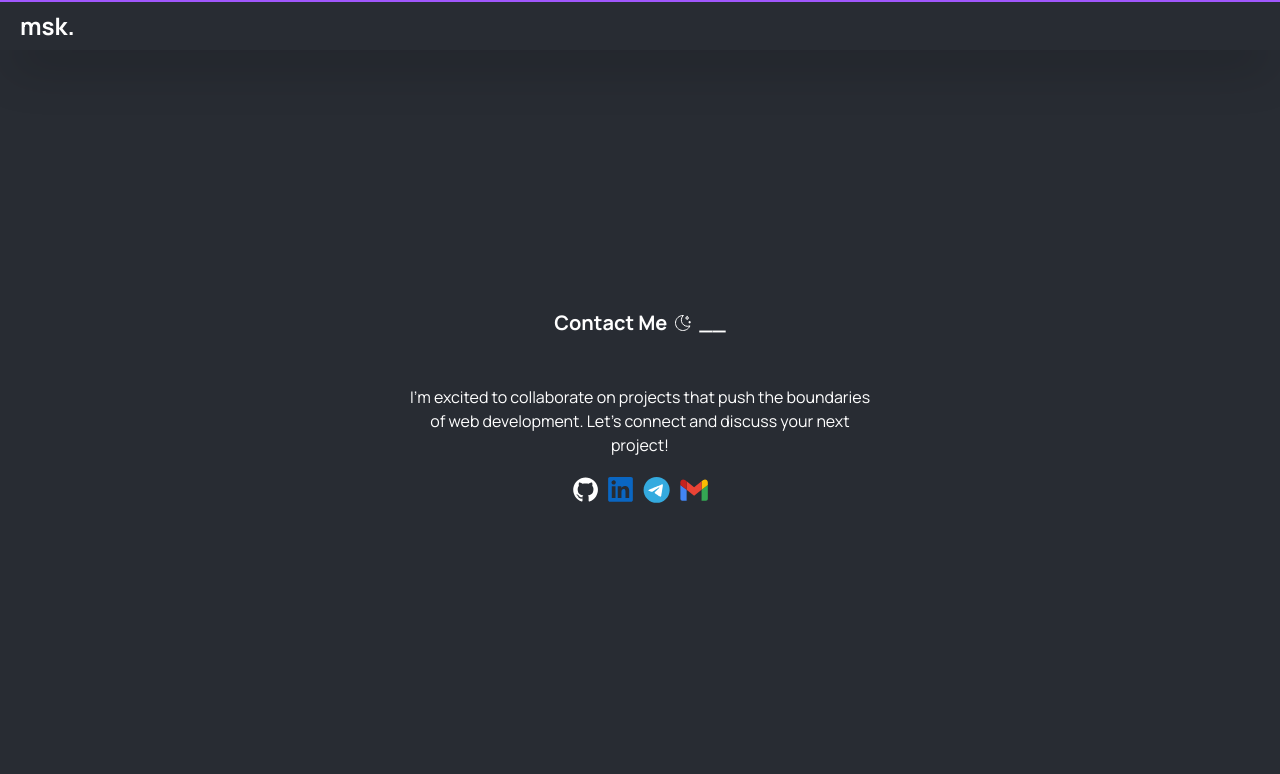
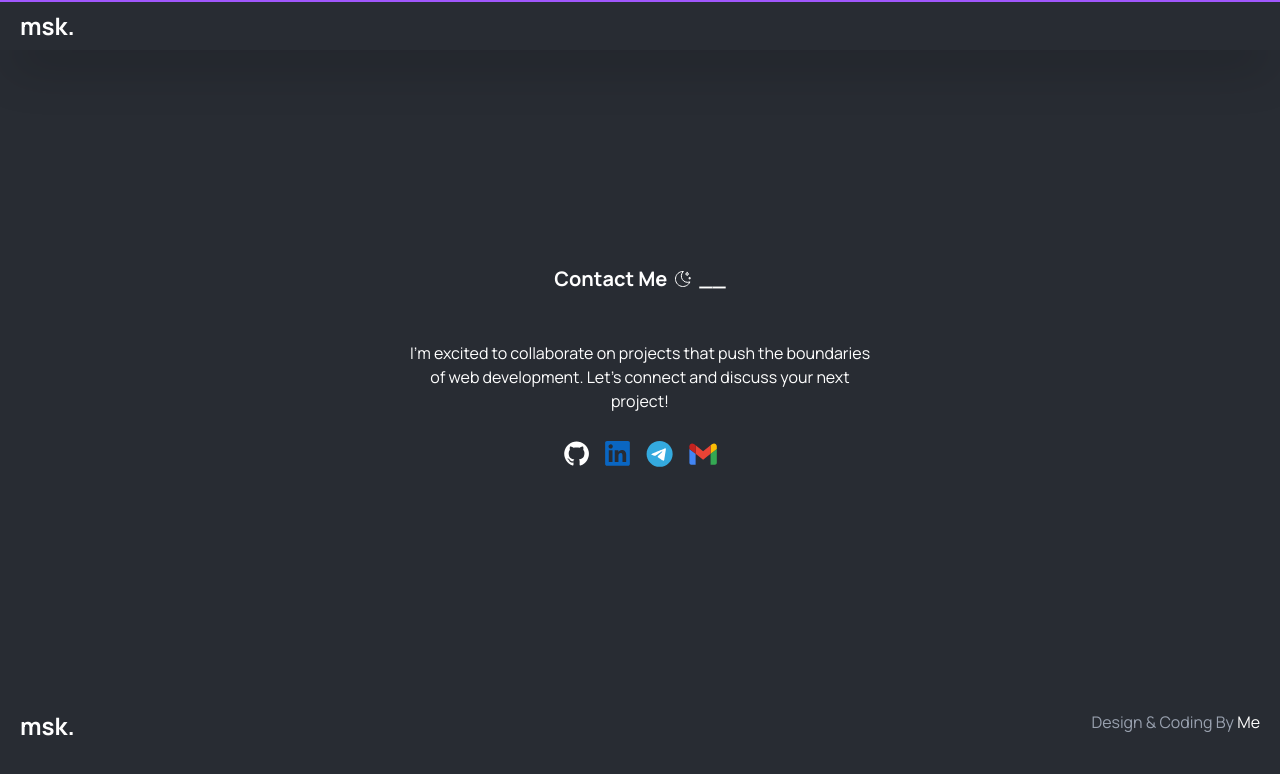
Before and after one commit to sokkanha/MSK-Portfolio, a Nuxt app: page /contacts in a window 1280 px wide. Shown: the top 774 px of the page. Built offline with nearby package versions, Linux system fonts and the light colour scheme; a web font is replaced by a local one.

Commit message:
Add Footer page

```diff
--- a/app.vue
+++ b/app.vue
@@ -9,6 +9,7 @@
       </NuxtLayout>
     </div>
   </div>
+  <FooterPage/>
 </template>
 
 <script setup>
--- /dev/null
+++ b/components/footerPage.vue
@@ -0,0 +1,6 @@
+<template>
+    <section class="flex justify-between px-5  text-white mt-16 mb-2">
+        <h1 class="text-2xl font-bold">msk.</h1>
+        <p class="text-gray-400">Design & Coding By <span class="text-white">Me</span></p>
+    </section>
+</template>
--- a/pages/contacts.vue
+++ b/pages/contacts.vue
@@ -1,13 +1,13 @@
 <template>
-     <section class="flex flex-col items-center justify-center gap-7 text-white p-4 h-[80vh] m-auto space-y-5">
+     <section class="flex flex-col items-center justify-center gap-7 text-white p-4 h-[70vh] m-auto space-y-5">
         <h1 class="header-text font-bold text-xl flex gap-1.5">
             <span> Contact Me</span>
             <img width="20px" height="20px" src="../public/svgIcons/moon-stars (2).svg" alt="">__
         </h1>
-        <div class="flex items-center flex-col space-y-5">
+        <div class="flex items-center flex-col space-y-7">
             <p class="w-2/4 text-center">I'm excited to collaborate on projects that push the boundaries of web development. Let's connect and discuss your next project! </p>
             <div>
-                <p class="flex gap-2.5 items-center">
+                <p class="flex gap-4 items-center">
                     <img width="25px" height="25px" src="../public/svgIcons/github.svg" alt="">
                     <img width="25px" height="25px" src="../public/svgIcons/linkein.svg" alt="">
                     <img width="27px" height="27px" src="../public/svgIcons/telegram (1).svg" alt="">
```
